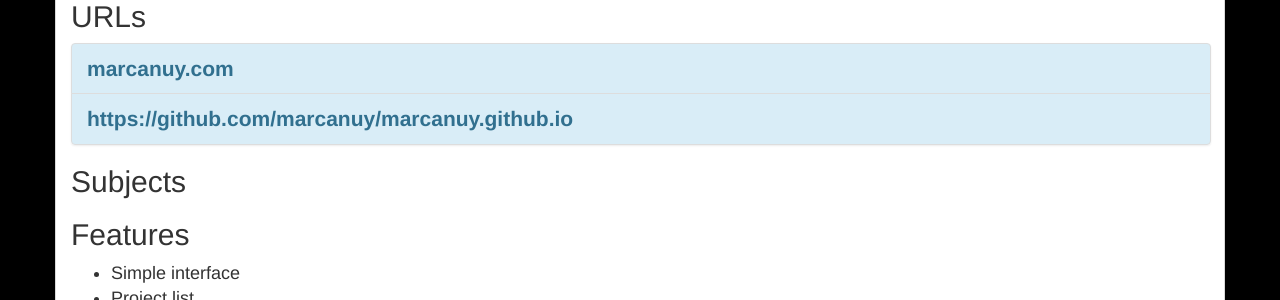
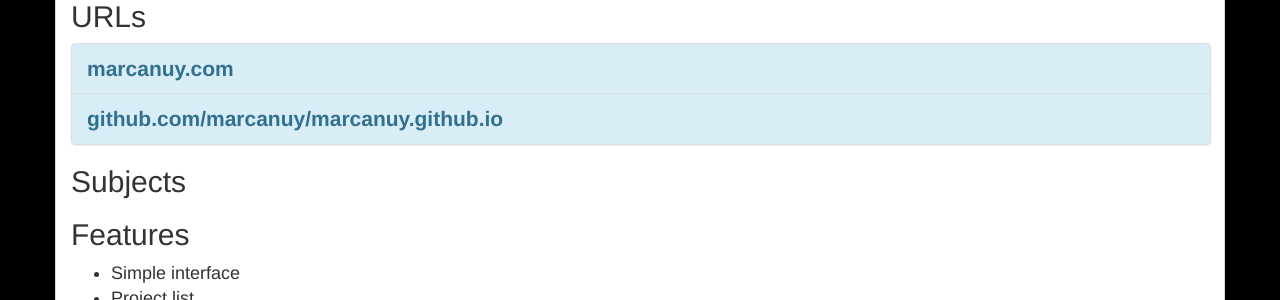
Before and after one commit to marcanuy/marcanuy.github.io, a Jekyll site: the page built from en/projects/_posts/2014-10-15-personal-website.md, in a window 1280 px wide. Shown: the part 542-842 px from the top of the page. Built offline with Jekyll 4.4.1, drawn with Linux system fonts in a browser that asks for light colours; nearby versions of some CDN libraries.

Commit message:
remove https prefix in project urls

```diff
--- a/_layouts/project.html
+++ b/_layouts/project.html
@@ -28,7 +28,7 @@
       {% for url in page.urls %}
       <a href="{{ url }}" class="list-group-item list-group-item-info">
 	<strong>
-          {{ url | remove:'http://' }}
+          {{ url | remove:'http://' | remove:'https://' }}
 	</strong>
       </a>
       {% endfor %}
```
